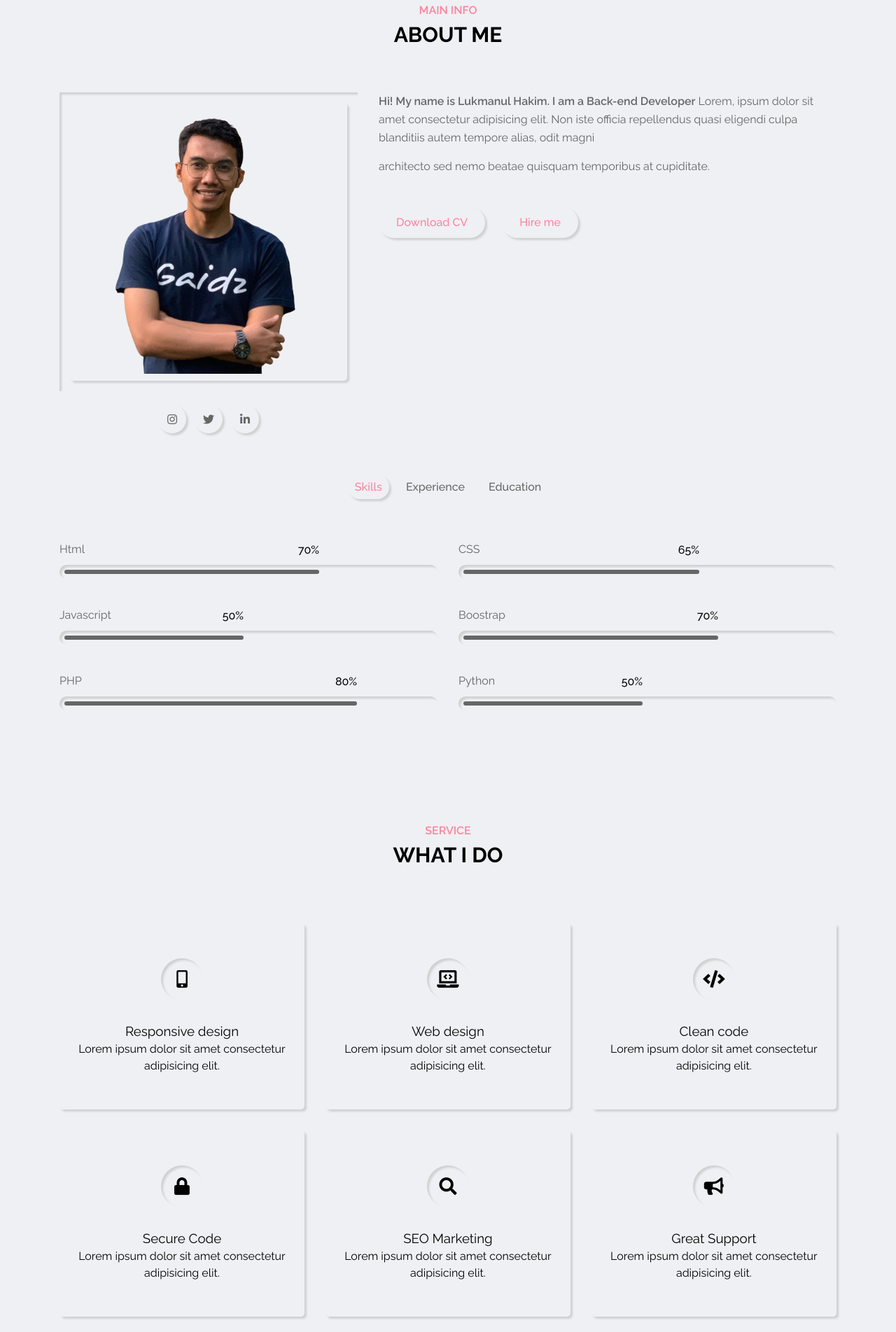
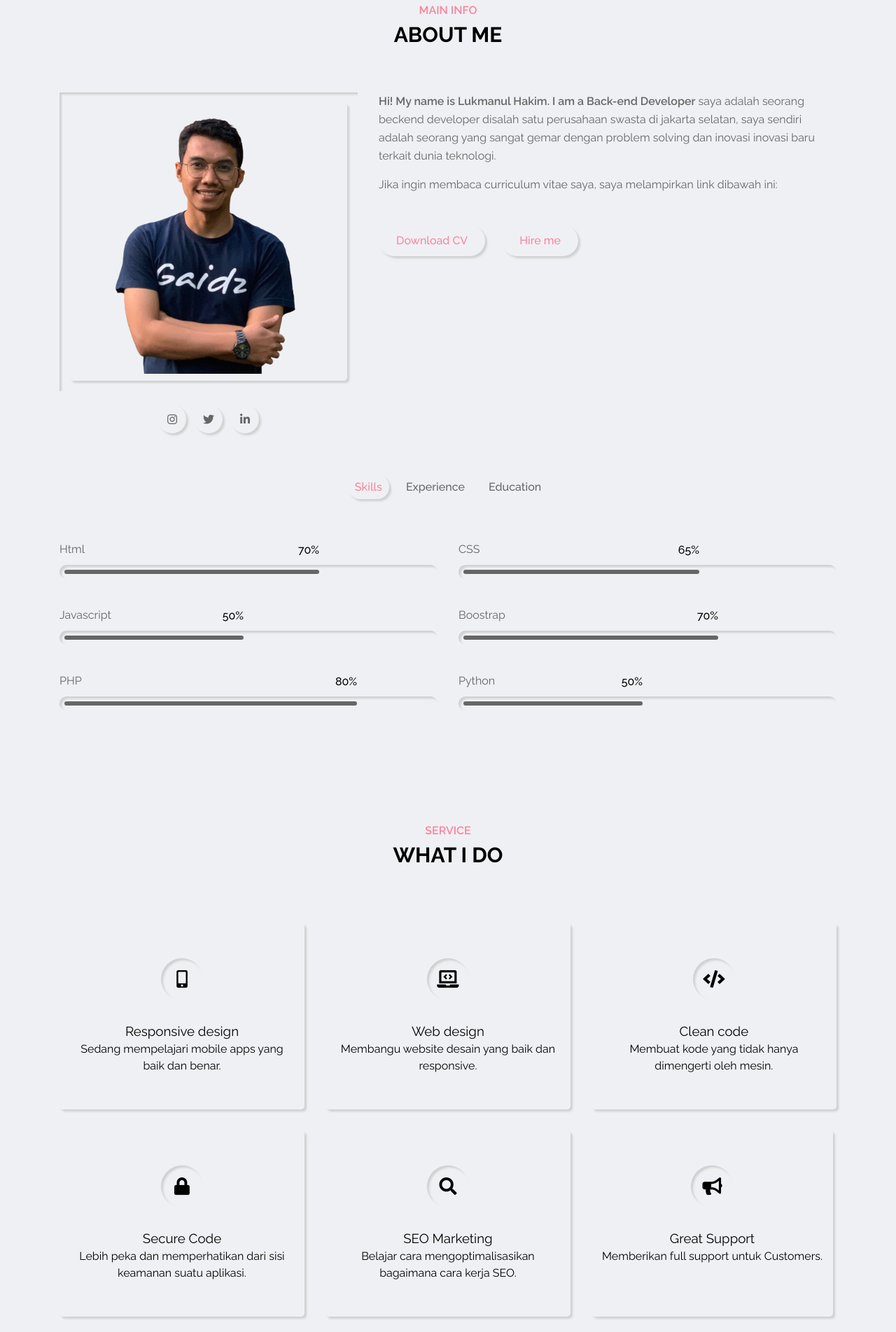
Before and after one commit to LukmanulHakim18/LukmanulHakim18.github.io, a plain HTML site: page index.html in a window 1280 px wide. Shown: the part 877-2780 px from the top of the page at 70% size. Drawn offline with Linux system fonts and the light colour scheme.

Commit message:
perbaikan kata kata

```diff
--- a/index.html
+++ b/index.html
@@ -138,11 +138,12 @@
                     <!-- sosial-link-end -->
                 </div>
                 <div class="about-info">
-                    <p><span>Hi! My name is Lukmanul Hakim. I am a Back-end Developer</span> Lorem, ipsum dolor sit amet
-                        consectetur adipisicing elit.
-                        Non iste officia repellendus quasi eligendi culpa blanditiis autem tempore alias, odit magni
+                    <p><span>Hi! My name is Lukmanul Hakim. I am a Back-end Developer</span>
+                        saya adalah seorang beckend developer disalah satu perusahaan swasta di jakarta selatan, saya
+                        sendiri adalah seorang yang sangat gemar dengan problem solving dan inovasi inovasi baru terkait
+                        dunia teknologi.
                     </p>
-                    <p> architecto sed nemo beatae quisquam temporibus at cupiditate.</p>
+                    <p>Jika ingin membaca curriculum vitae saya, saya melampirkan link dibawah ini:</p>
                     <a href="assets/CV Lukmanul Hakim.pdf" class="btn-1 outer-shadow hover-in-shadow"> Download CV </a>
                     <a href="#" class="btn-1 outer-shadow hover-in-shadow"> Hire me </a>
                 </div>
@@ -380,7 +381,7 @@
                             <i class="fas fa-mobile-alt"></i>
                         </div>
                         <h3>Responsive design</h3>
-                        <p>Lorem ipsum dolor sit amet consectetur adipisicing elit.</p>
+                        <p>Sedang mempelajari mobile apps yang baik dan benar.</p>
                     </div>
                 </div>
                 <!-- service item end -->
@@ -391,7 +392,7 @@
                             <i class="fas fa-laptop-code"></i>
                         </div>
                         <h3>Web design</h3>
-                        <p>Lorem ipsum dolor sit amet consectetur adipisicing elit.</p>
+                        <p>Membangu website desain yang baik dan responsive.</p>
                     </div>
                 </div>
                 <!-- service item end -->
@@ -402,7 +403,7 @@
                             <i class="fas fa-code"></i>
                         </div>
                         <h3>Clean code</h3>
-                        <p>Lorem ipsum dolor sit amet consectetur adipisicing elit.</p>
+                        <p>Membuat kode yang tidak hanya dimengerti oleh mesin.</p>
                     </div>
                 </div>
                 <!-- service item end -->
@@ -413,7 +414,7 @@
                             <i class="fas fa-lock"></i>
                         </div>
                         <h3>Secure Code</h3>
-                        <p>Lorem ipsum dolor sit amet consectetur adipisicing elit.</p>
+                        <p>Lebih peka dan memperhatikan dari sisi keamanan suatu aplikasi.</p>
                     </div>
                 </div>
                 <!-- service item end -->
@@ -424,7 +425,7 @@
                             <i class="fas fa-search"></i>
                         </div>
                         <h3>SEO Marketing</h3>
-                        <p>Lorem ipsum dolor sit amet consectetur adipisicing elit.</p>
+                        <p>Belajar cara mengoptimalisasikan bagaimana cara kerja SEO.</p>
                     </div>
                 </div>
                 <!-- service item end -->
@@ -435,7 +436,7 @@
                             <i class="fas fa-bullhorn"></i>
                         </div>
                         <h3>Great Support</h3>
-                        <p>Lorem ipsum dolor sit amet consectetur adipisicing elit.</p>
+                        <p>Memberikan full support untuk Customers.</p>
                     </div>
                 </div>
                 <!-- service item end -->
```
